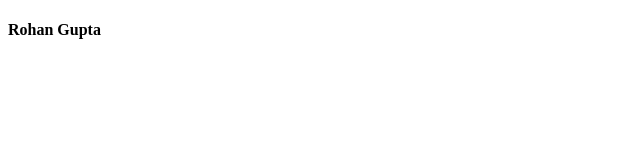
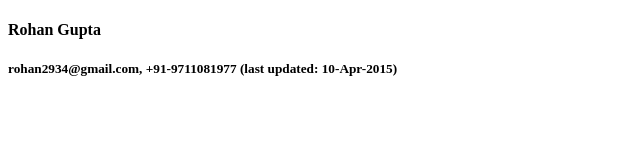
Before and after one commit to rohan2934/Rohan-, a plain HTML site: page index.html in a window 1280 px wide. Shown: the whole page, without its empty margins (0-640 px from the left). Drawn offline with Linux system fonts and the light colour scheme.

Commit message:
Update index.html

```diff
--- a/index.html
+++ b/index.html
@@ -5,5 +5,6 @@
 	</head>
 	<body>
 		<h4 style="text-align:left;">Rohan Gupta</h4>
+		<h5 style="text-align:left;">rohan2934@gmail.com, +91-9711081977 (last updated: 10-Apr-2015)</h5>
 	</body>
 </html>
```
